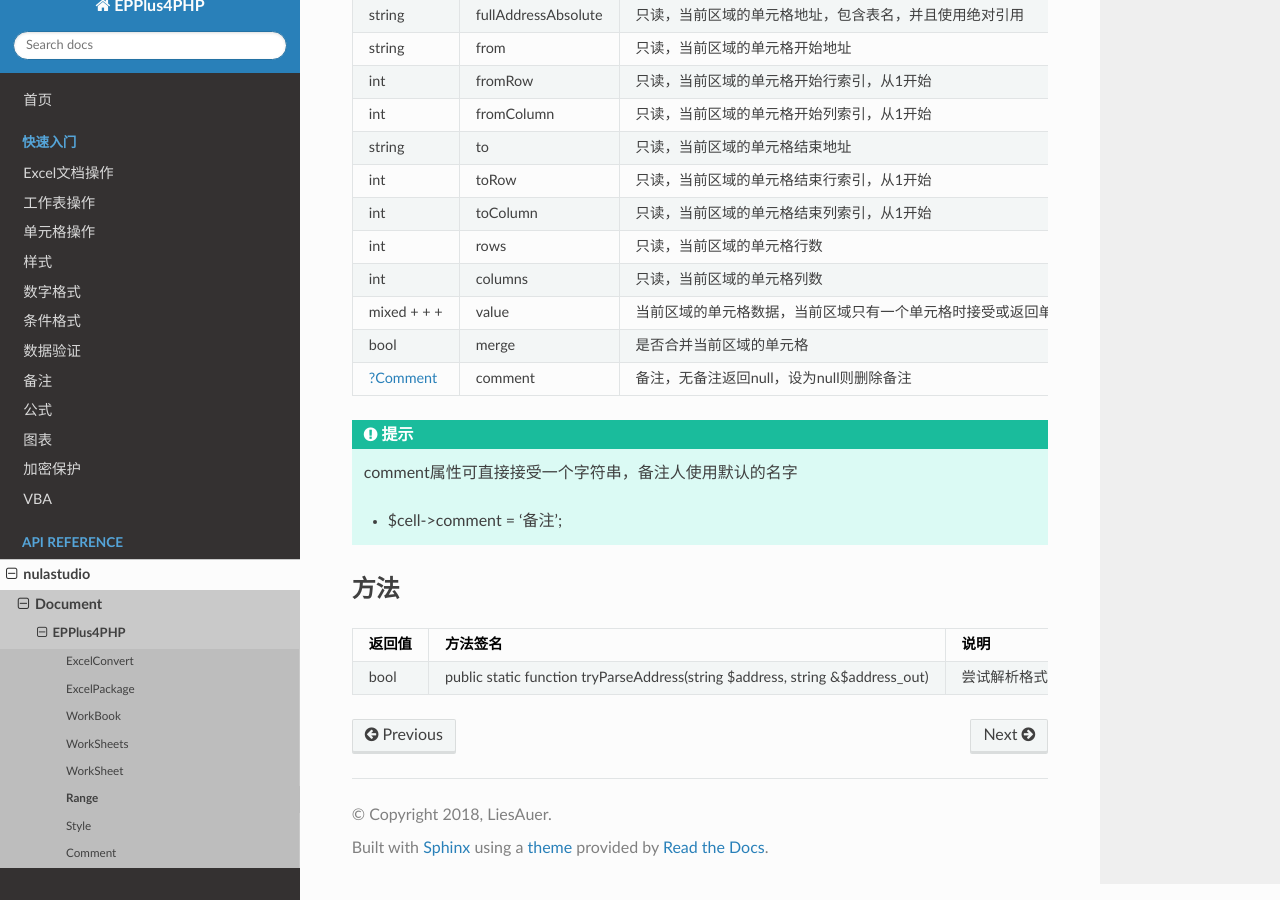
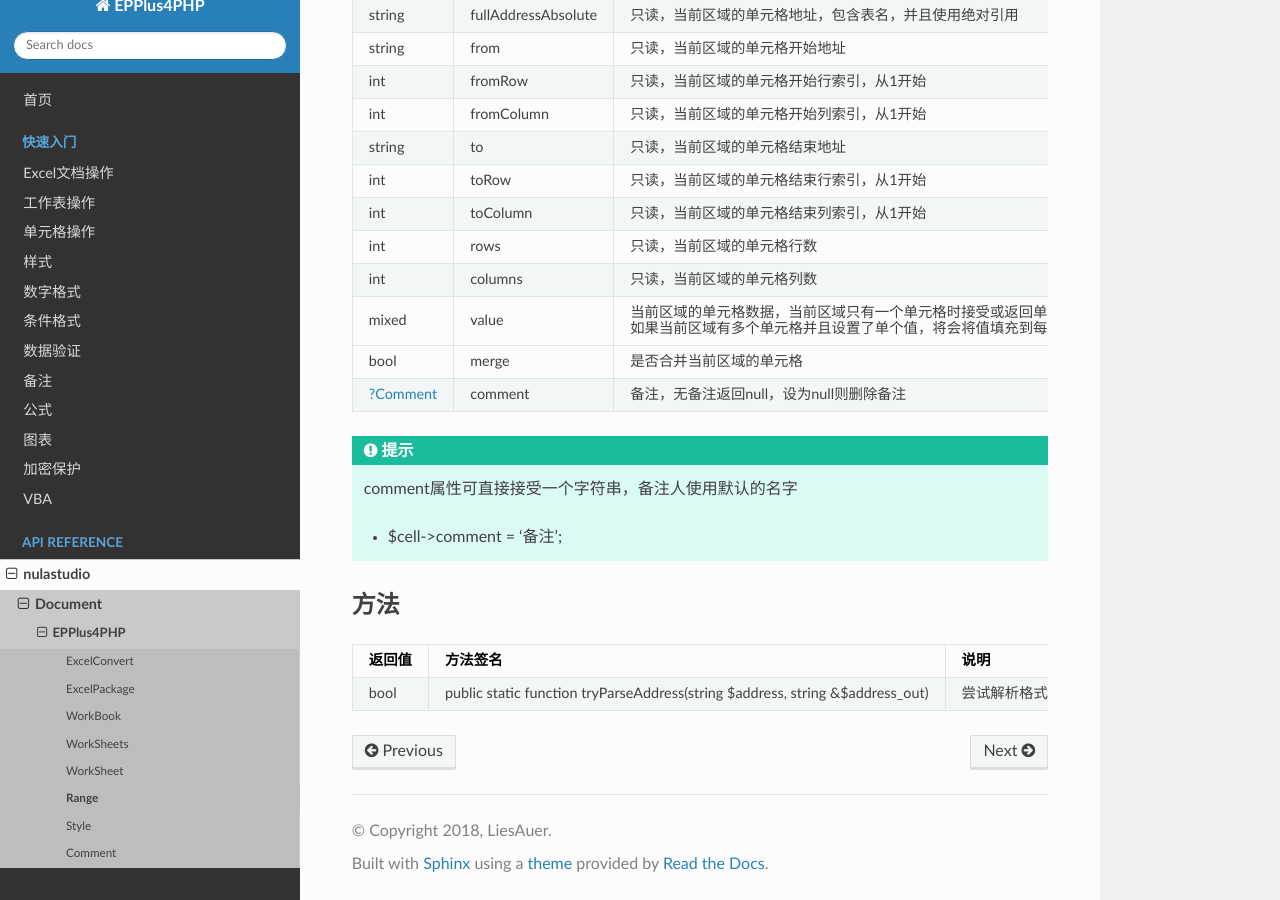
Before and after one commit to nulastudio/EPPlus4PHP-docs, a Sphinx documentation site: the page built from source/api/nulastudio/Document/EPPlus4PHP/Range.rst, in a window 1280 px wide and 900 px high, scrolled down 807 px. Built offline with Sphinx 7.4.7 and the Read the Docs theme 2.0.0, drawn with Linux system fonts in a browser that asks for light colours.

```diff
--- a/source/api/nulastudio/Document/EPPlus4PHP/Range.rst
+++ b/source/api/nulastudio/Document/EPPlus4PHP/Range.rst
@@ -39,42 +39,43 @@ Range
 属性
 ----
 
-+----------------------------------------------------------------------------------------------------------------------+---------------------+--------------------------------------------------------------------------------------------+
-| 类型                                                                                                                 | 属性                | 说明                                                                                       |
-+======================================================================================================================+=====================+============================================================================================+
-| bool                                                                                                                 | is1Base             | 只读                                                                                       |
-+----------------------------------------------------------------------------------------------------------------------+---------------------+--------------------------------------------------------------------------------------------+
-| Style                                                                                                                | style               | 只读，当前区域的单元格样式                                                                 |
-+----------------------------------------------------------------------------------------------------------------------+---------------------+--------------------------------------------------------------------------------------------+
-| string                                                                                                               | address             | 只读，当前区域的单元格地址                                                                 |
-+----------------------------------------------------------------------------------------------------------------------+---------------------+--------------------------------------------------------------------------------------------+
-| string                                                                                                               | fullAddress         | 只读，当前区域的单元格地址，包含表名                                                       |
-+----------------------------------------------------------------------------------------------------------------------+---------------------+--------------------------------------------------------------------------------------------+
-| string                                                                                                               | fullAddressAbsolute | 只读，当前区域的单元格地址，包含表名，并且使用绝对引用                                     |
-+----------------------------------------------------------------------------------------------------------------------+---------------------+--------------------------------------------------------------------------------------------+
-| string                                                                                                               | from                | 只读，当前区域的单元格开始地址                                                             |
-+----------------------------------------------------------------------------------------------------------------------+---------------------+--------------------------------------------------------------------------------------------+
-| int                                                                                                                  | fromRow             | 只读，当前区域的单元格开始行索引，从1开始                                                  |
-+----------------------------------------------------------------------------------------------------------------------+---------------------+--------------------------------------------------------------------------------------------+
-| int                                                                                                                  | fromColumn          | 只读，当前区域的单元格开始列索引，从1开始                                                  |
-+----------------------------------------------------------------------------------------------------------------------+---------------------+--------------------------------------------------------------------------------------------+
-| string                                                                                                               | to                  | 只读，当前区域的单元格结束地址                                                             |
-+----------------------------------------------------------------------------------------------------------------------+---------------------+--------------------------------------------------------------------------------------------+
-| int                                                                                                                  | toRow               | 只读，当前区域的单元格结束行索引，从1开始                                                  |
-+----------------------------------------------------------------------------------------------------------------------+---------------------+--------------------------------------------------------------------------------------------+
-| int                                                                                                                  | toColumn            | 只读，当前区域的单元格结束列索引，从1开始                                                  |
-+----------------------------------------------------------------------------------------------------------------------+---------------------+--------------------------------------------------------------------------------------------+
-| int                                                                                                                  | rows                | 只读，当前区域的单元格行数                                                                 |
-+----------------------------------------------------------------------------------------------------------------------+---------------------+--------------------------------------------------------------------------------------------+
-| int                                                                                                                  | columns             | 只读，当前区域的单元格列数                                                                 |
-+----------------------------------------------------------------------------------------------------------------------+---------------------+--------------------------------------------------------------------------------------------+
-| mixed                                                                                                                | value               | 当前区域的单元格数据，当前区域只有一个单元格时接受或返回单个值，否则接受或返回一个二维数组 |
-| +                     +                                                                                            + |                     | 如果当前区域有多个单元格并且设置了单个值，将会将值填充到每个单元格中                       |
-+----------------------------------------------------------------------------------------------------------------------+---------------------+--------------------------------------------------------------------------------------------+
-| bool                                                                                                                 | merge               | 是否合并当前区域的单元格                                                                   |
-+----------------------------------------------------------------------------------------------------------------------+---------------------+--------------------------------------------------------------------------------------------+
-| :doc:`?Comment <Comment>`                                                                                            | comment             | 备注，无备注返回null，设为null则删除备注                                                   |
-+----------------------------------------------------------------------------------------------------------------------+---------------------+--------------------------------------------------------------------------------------------+
++---------------------------+---------------------+--------------------------------------------------------------------------------------------+
+| 类型                      | 属性                | 说明                                                                                       |
++===========================+=====================+============================================================================================+
+| bool                      | is1Base             | 只读                                                                                       |
++---------------------------+---------------------+--------------------------------------------------------------------------------------------+
+| Style                     | style               | 只读，当前区域的单元格样式                                                                 |
++---------------------------+---------------------+--------------------------------------------------------------------------------------------+
+| string                    | address             | 只读，当前区域的单元格地址                                                                 |
++---------------------------+---------------------+--------------------------------------------------------------------------------------------+
+| string                    | fullAddress         | 只读，当前区域的单元格地址，包含表名                                                       |
++---------------------------+---------------------+--------------------------------------------------------------------------------------------+
+| string                    | fullAddressAbsolute | 只读，当前区域的单元格地址，包含表名，并且使用绝对引用                                     |
++---------------------------+---------------------+--------------------------------------------------------------------------------------------+
+| string                    | from                | 只读，当前区域的单元格开始地址                                                             |
++---------------------------+---------------------+--------------------------------------------------------------------------------------------+
+| int                       | fromRow             | 只读，当前区域的单元格开始行索引，从1开始                                                  |
++---------------------------+---------------------+--------------------------------------------------------------------------------------------+
+| int                       | fromColumn          | 只读，当前区域的单元格开始列索引，从1开始                                                  |
++---------------------------+---------------------+--------------------------------------------------------------------------------------------+
+| string                    | to                  | 只读，当前区域的单元格结束地址                                                             |
++---------------------------+---------------------+--------------------------------------------------------------------------------------------+
+| int                       | toRow               | 只读，当前区域的单元格结束行索引，从1开始                                                  |
++---------------------------+---------------------+--------------------------------------------------------------------------------------------+
+| int                       | toColumn            | 只读，当前区域的单元格结束列索引，从1开始                                                  |
++---------------------------+---------------------+--------------------------------------------------------------------------------------------+
+| int                       | rows                | 只读，当前区域的单元格行数                                                                 |
++---------------------------+---------------------+--------------------------------------------------------------------------------------------+
+| int                       | columns             | 只读，当前区域的单元格列数                                                                 |
++---------------------------+---------------------+--------------------------------------------------------------------------------------------+
+| mixed                     | value               | 当前区域的单元格数据，当前区域只有一个单元格时接受或返回单个值，否则接受或返回一个二维数组 |
+|                           +                     +                                                                                            +
+|                           |                     | 如果当前区域有多个单元格并且设置了单个值，将会将值填充到每个单元格中                       |
++---------------------------+---------------------+--------------------------------------------------------------------------------------------+
+| bool                      | merge               | 是否合并当前区域的单元格                                                                   |
++---------------------------+---------------------+--------------------------------------------------------------------------------------------+
+| :doc:`?Comment <Comment>` | comment             | 备注，无备注返回null，设为null则删除备注                                                   |
++---------------------------+---------------------+--------------------------------------------------------------------------------------------+
 
 .. hint:: comment属性可直接接受一个字符串，备注人使用默认的名字
 
```
